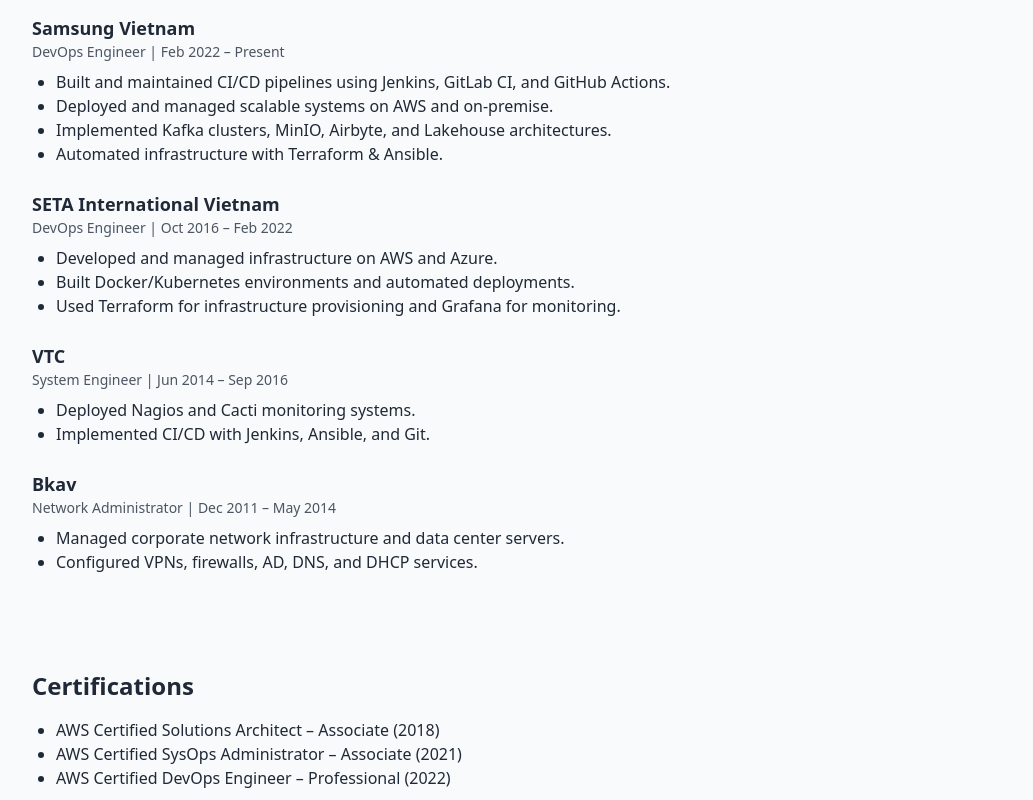
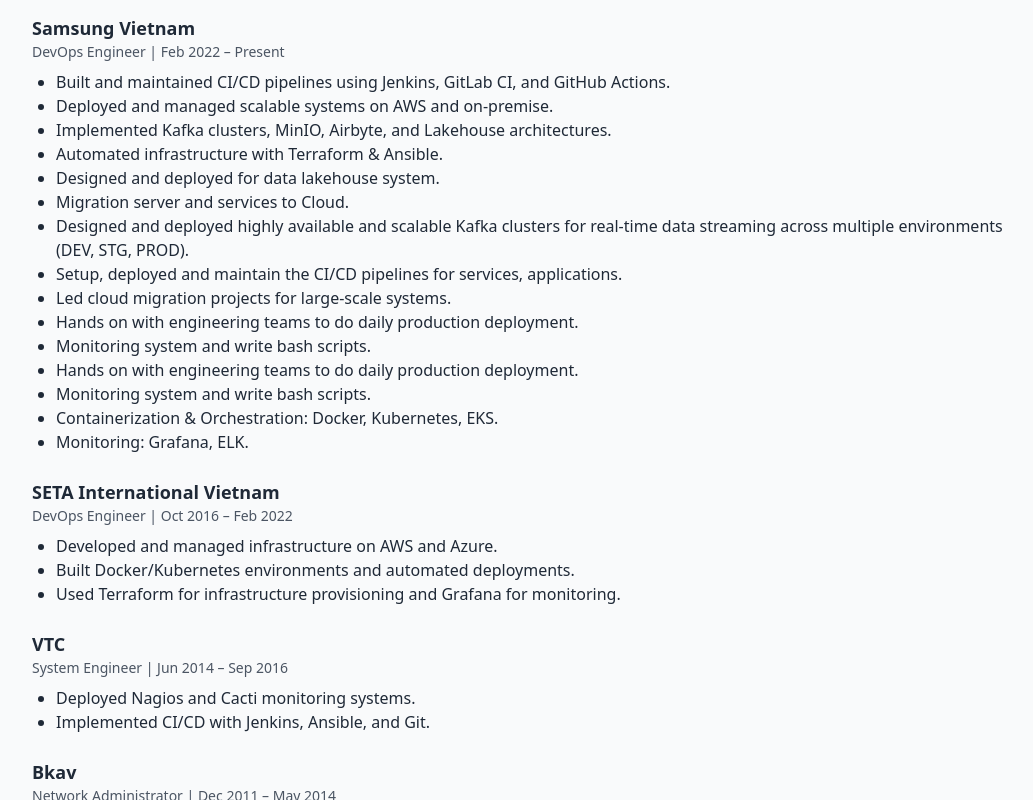
Before and after one commit to chaubv/chaubui, a plain HTML site: page index.html in a window 1280 px wide. Shown: the part 960-1760 px from the top of the page, without its empty margins (120-1153 px from the left). Drawn offline with nearby package versions, Linux system fonts and the light colour scheme.

Commit message:
Update index.html

```diff
--- a/index.html
+++ b/index.html
@@ -13,7 +13,7 @@
   <header class="relative w-full h-72 bg-cover bg-center flex items-center justify-center text-white shadow-lg" style="background-image: url('https://images.unsplash.com/photo-1556761175-5973dc0f32e7?auto=format&fit=crop&w=1400&q=80');">
     <div class="bg-black bg-opacity-50 p-8 rounded-xl">
       <h1 class="text-4xl font-bold mb-2">👋 I'm Chau Bui</h1>
-      <p class="text-lg">DevOps Engineer | Cloud Infrastructure | Automation Enthusiast</p>
+      <p class="text-lg">DevOps Engineer | Cloud Infrastructure | Site Reliability Engineering</p>
     </div>
   </header>
 
@@ -60,6 +60,17 @@
           <li>Deployed and managed scalable systems on AWS and on-premise.</li>
           <li>Implemented Kafka clusters, MinIO, Airbyte, and Lakehouse architectures.</li>
           <li>Automated infrastructure with Terraform & Ansible.</li>
+          <li>Designed and deployed for data lakehouse system.</li>
+          <li>Migration server and services to Cloud.</li>
+          <li>Designed and deployed highly available and scalable Kafka clusters for real-time data streaming across multiple environments (DEV, STG, PROD).</li>
+          <li>Setup, deployed and maintain the CI/CD pipelines for services, applications.</li>
+          <li>Led cloud migration projects for large-scale systems.</li>
+          <li>Hands on with engineering teams to do daily production deployment.</li>
+          <li>Monitoring system and write bash scripts.</li>
+          <li>Hands on with engineering teams to do daily production deployment.</li>
+          <li>Monitoring system and write bash scripts.</li>
+          <li>Containerization & Orchestration: Docker, Kubernetes, EKS.</li>
+          <li>Monitoring: Grafana, ELK.</li>
         </ul>
       </div>
       <div>
@@ -101,7 +112,7 @@
 
   <section class="max-w-5xl mx-auto px-6 py-12 text-center">
     <h2 class="text-2xl font-bold mb-4">Contact</h2>
-    <p>📧 <a href="mailto:chau.bui@example.com" class="text-blue-600 hover:underline">chau.bui@example.com</a></p>
+    <p>📧 <a href="mailto:minhchau.utc@gmail.com" class="text-blue-600 hover:underline">chau.bui@example.com</a></p>
     <p class="mt-2">
       <a href="https://github.com/chau-bui" target="_blank" class="text-gray-700 hover:text-black mx-2">GitHub</a> |
       <a href="https://linkedin.com/in/chau-bui" target="_blank" class="text-gray-700 hover:text-black mx-2">LinkedIn</a>
```
